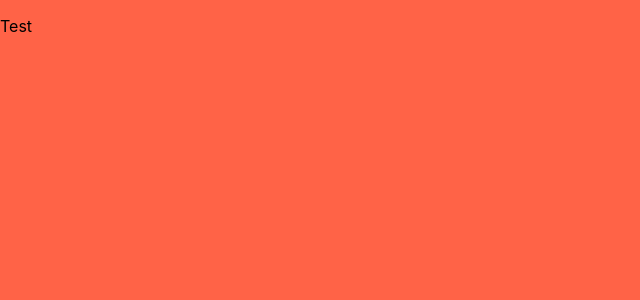
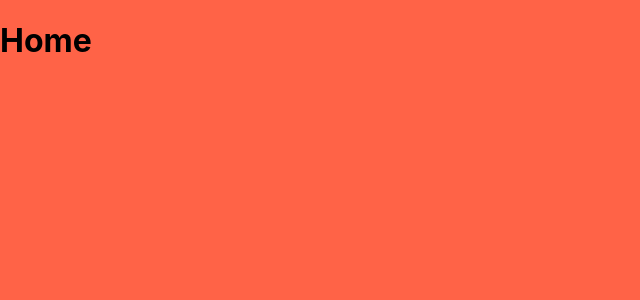
Before and after one commit to NikolaSirakov2/kinoTest, a React (Create React App) app: page /home in a window 1280 px wide. Shown: the top 300 px of the page, without its empty margins (0-640 px from the left). Built offline with nearby package versions, Linux system fonts and the light colour scheme.

Commit message:
Update Home.js

```diff
--- a/src/pages/Home.js
+++ b/src/pages/Home.js
@@ -9,7 +9,7 @@ export default class HomePage extends React.Component {
 
     render() {
         return <>
-        <p>Test</p>
+        <h1>Home</h1>
         </>
     }
 
```
